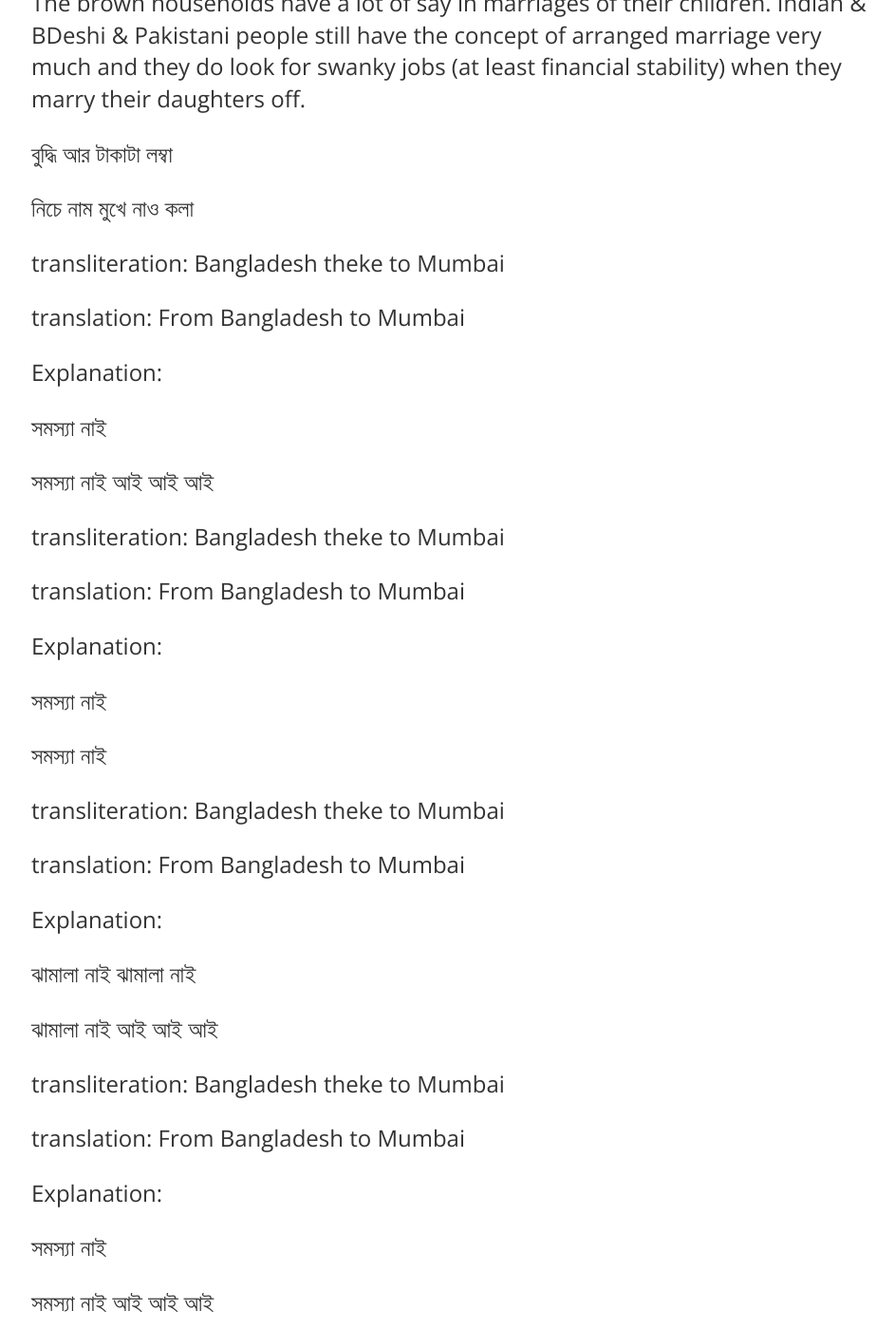
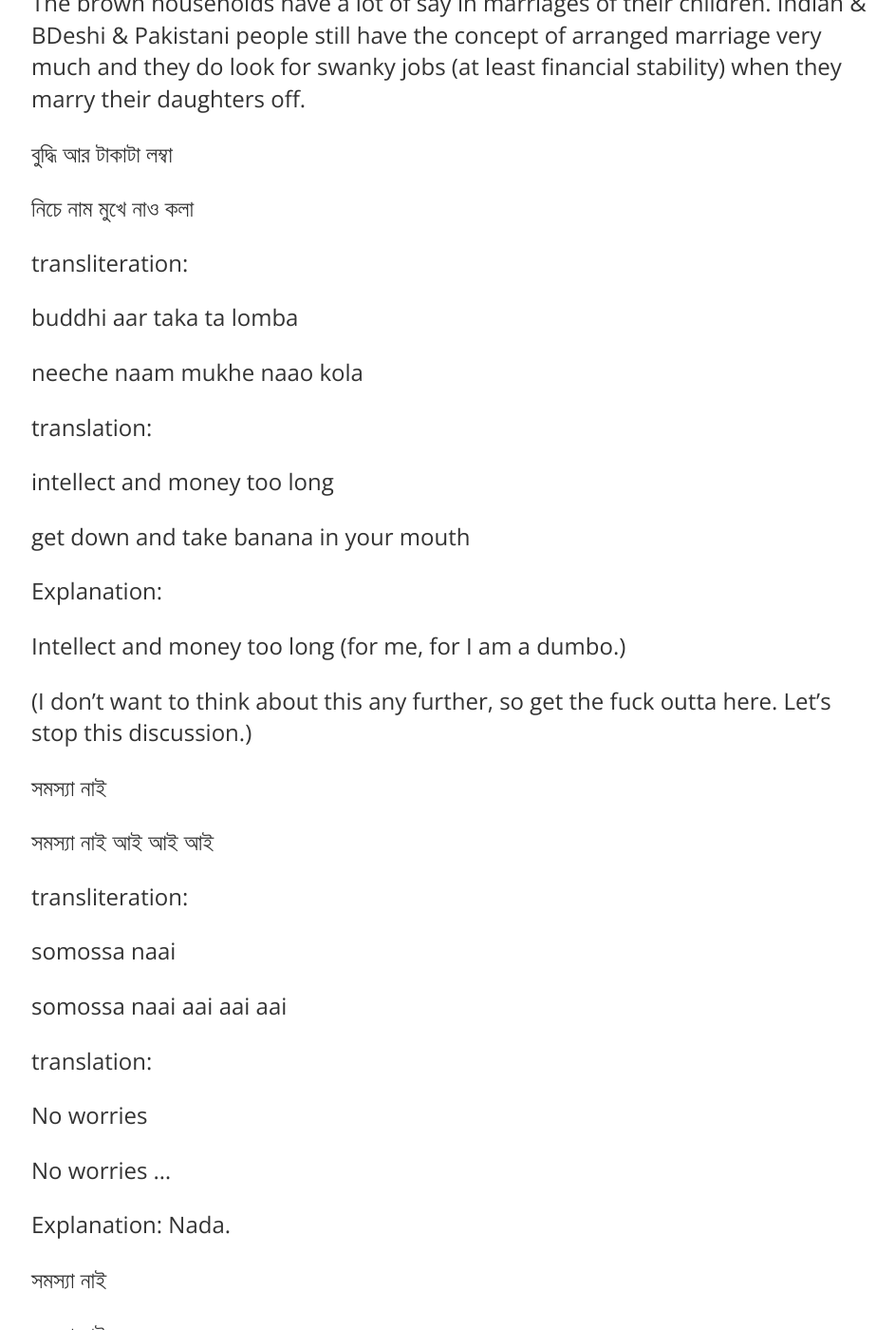
Before and after one commit to damnArin/damnArin.github.io, a Jekyll site: the page built from _posts/2020-06-28-Bhanga Bangla - Bangla Hiphop - Mumble Rap.md, in a window 1280 px wide and 1400 px high, scrolled down 12219 px. Shown: the whole window at 95% size, without its empty margins (159-1102 px from the left). Built offline with Jekyll 4.4.1, drawn with Linux system fonts in a browser that asks for light colours; comment, search, counter and statistics services are not loaded.

Commit message:
Update 2020-06-28-Bhanga Bangla - Bangla Hiphop - Mumble Rap.md

```diff
--- a/_posts/2020-06-28-Bhanga Bangla - Bangla Hiphop - Mumble Rap.md
+++ b/_posts/2020-06-28-Bhanga Bangla - Bangla Hiphop - Mumble Rap.md
@@ -328,11 +328,23 @@
 
 নিচে নাম মুখে নাও কলা
 
-transliteration: Bangladesh theke to Mumbai
+transliteration:
 
-translation: From Bangladesh to Mumbai
+buddhi aar taka ta lomba
+
+neeche naam mukhe naao kola
+
+translation:
+
+intellect and money too long
+
+get down and take banana in your mouth
 
 Explanation:
+
+Intellect and money too long (for me, for I am a dumbo.)
+
+(I don't want to think about this any further, so get the fuck outta here. Let's stop this discussion.)
 
 
 
@@ -340,12 +352,20 @@
 
 সমস্যা নাই আই আই আই
 
-transliteration: Bangladesh theke to Mumbai
+transliteration:
 
-translation: From Bangladesh to Mumbai
+somossa naai
+
+somossa naai aai aai aai
+
+translation:
+
+No worries
+
+No worries ...
 
 Explanation:
-
+Nada.
 
 
 সমস্যা নাই
```
